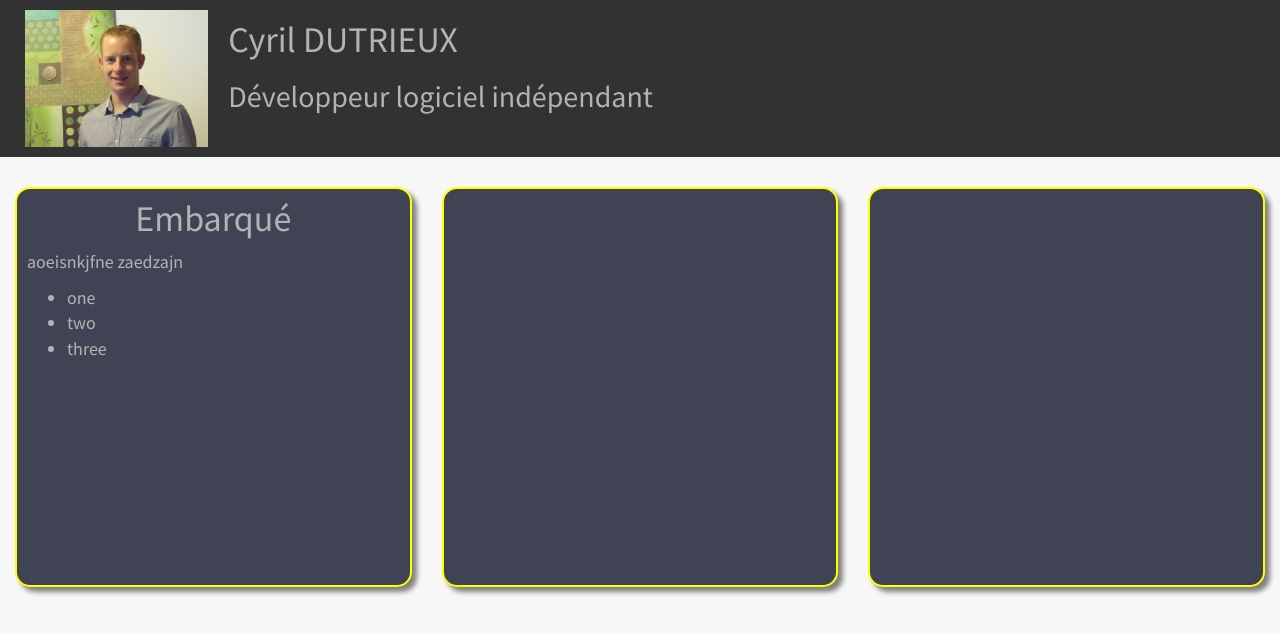
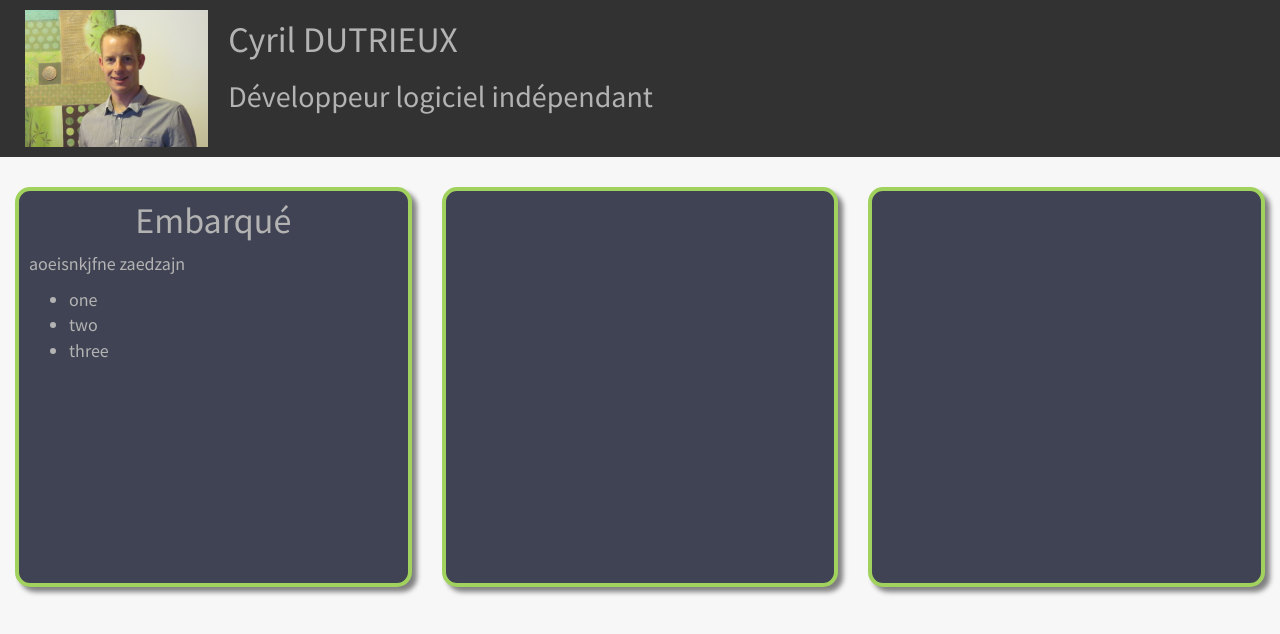
Before and after one commit to cdtx/cyrildutrieux.net, a Django app: template cdtx/cyrildutrieux/templates/cyrildutrieux/index.html in a window 1280 px wide. Shown: the top 634 px of the page. Run offline with Django 3.2, Linux system fonts and the light colour scheme; the template is opened without the code that fills it, so the values that code supplies are empty; some libraries are stand-ins or nearby versions.

Commit message:
Cards borders

```diff
--- a/cdtx/cyrildutrieux/templates/cyrildutrieux/index.html
+++ b/cdtx/cyrildutrieux/templates/cyrildutrieux/index.html
@@ -34,7 +34,7 @@
             }
             .card-body {
                 height : 400px;
-                border : 2px solid;
+                border :4px solid;
                 box-shadow : 5px 5px 5px grey;
                 border-radius : 15px
             }
@@ -51,7 +51,7 @@
             }
 
             .card-body {
-                border-color : yellow;
+                border-color : #A1D25E;
             }
         </style>
 
@@ -63,9 +63,12 @@
                 <div class="col-xs-2">
                     <img class="img img-responsive" src="{% static "images/avatar_pro.jpg" %}">
                 </div>
-                <div class="col-xs-10">
+                <div class="col-xs-9">
                     <h1>Cyril DUTRIEUX</h1>
                     <h2>Développeur logiciel indépendant</h2>
+                </div>
+                <div class="col-xs-1">
+
                 </div>
             </div>
             <div id="_main" class="row">
```
